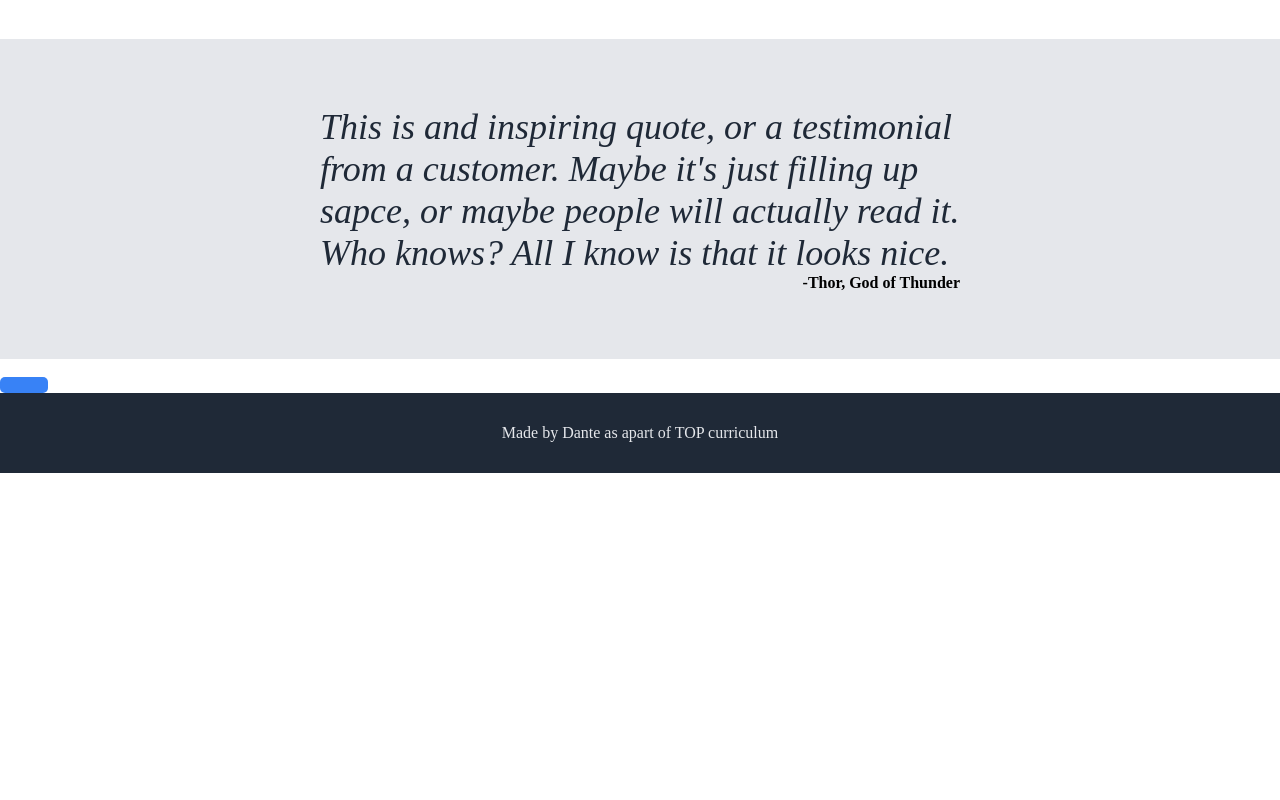
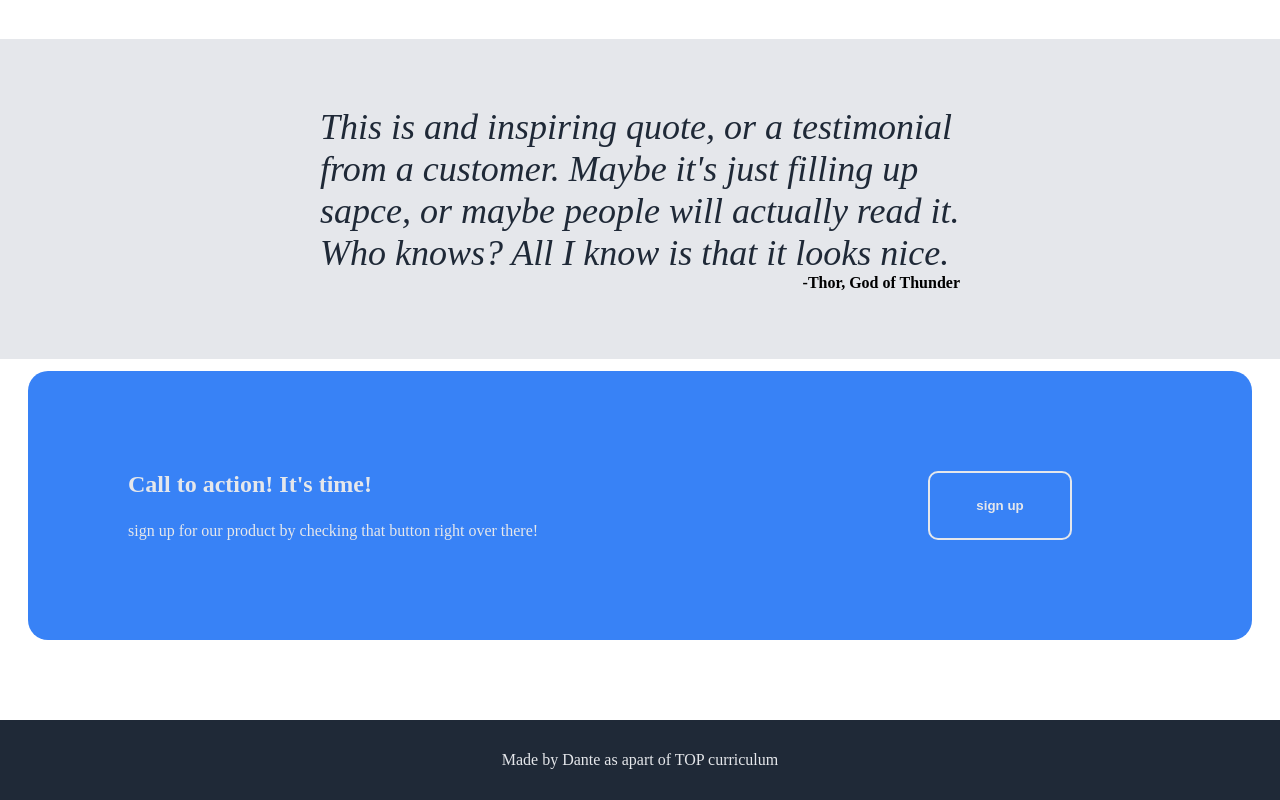
Before and after one commit to D-JSimpson/Landing-Page, a plain HTML site: page index.html in a window 1280 px wide. Shown: the part 829-1629 px from the top of the page. Before the commit the page ends 1302 px from the top, so only its background shows below. Drawn offline with Linux system fonts and the light colour scheme.

Commit message:
style call to action section of the page

```diff
--- a/index.html
+++ b/index.html
@@ -24,7 +24,7 @@
             <div class="header-container">
                 <h1>This website is awesome</h1>
                 <p id="secondary-text" style="margin-bottom: 8px;">this website has some subtext that goes here under the main title, it is smaller font and has lower color contrast</p>
-                <button>sign up</button>
+                <button type="button">sign up</button>
             </div>
 
             <p id="image">this is a placeholder for an image</p>
@@ -64,13 +64,13 @@
         </div>
     </div>
 
-    <div id="call to action">
+    <div id="call-to-action" >
         <div>
-            <p></p>
-            <p></p>
+            <p style="font-weight:900; font-size: 24px; margin-bottom: 24px;">Call to action! It's time!</p>
+            <p>sign up for our product by checking that button right over there!</p>
         </div>
 
-        <button></button>
+        <button class="button">sign up</button>
     </div>
 
     <div class="footer">Made by Dante as apart of TOP curriculum</div>
--- a/style.css
+++ b/style.css
@@ -33,19 +33,39 @@ color: #1F2937;
 text-align: center;
 }
 
-button{
+#call-to-action .button:hover{
+background-color: #1F2937;
+}
+
+.header-container button:hover{
+    background-color: #1F2937;
+    border: 1px solid #E5E7EB;
+}
+.header-container button{
     background-color: #3882f6;
-    border:0px;
+    border:1px solid #1F2937;
     border-radius: 5px;
     color: #f9faf8;
     padding:8px 24px 8px 24px;
     font-weight: 900;
+    cursor: pointer;
 }
 
 #secondary-text,
 a{
     font-size: 18px;
     color: #E5E7EB
+}
+#call-to-action .button{
+    margin-left: auto;
+    margin-right: 80px;
+    background-color: #3882f6;
+    color: #E5E7EB;
+    font-weight: 900;
+    border: 2px solid #E5E7EB;
+    border-radius: 10px;
+    width: 144px;
+    cursor: pointer;
 }
 
 #header-logo{
@@ -88,6 +108,18 @@ height: 100vh;
     font-size: 36px;
     font-style: oblique 10deg;
     color:#1F2937
+}
+
+#call-to-action{
+    background-color: #3882f6;
+    width: 80%;
+    margin-right: auto;
+    margin-left: auto;
+    margin-bottom: 80px;
+    display: flex;
+    padding: 100px;
+    color:#E5E7EB;
+    border-radius: 20px;
 }
 
 .header{
```
